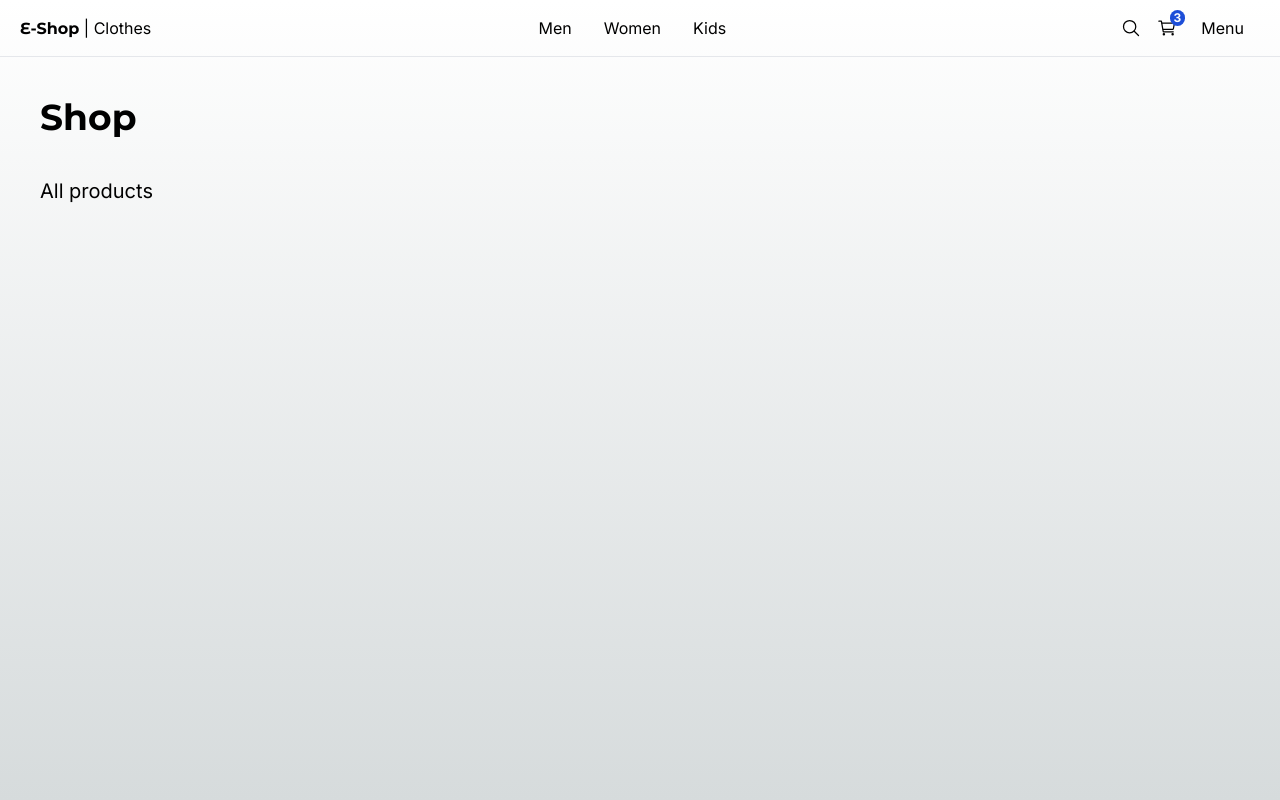
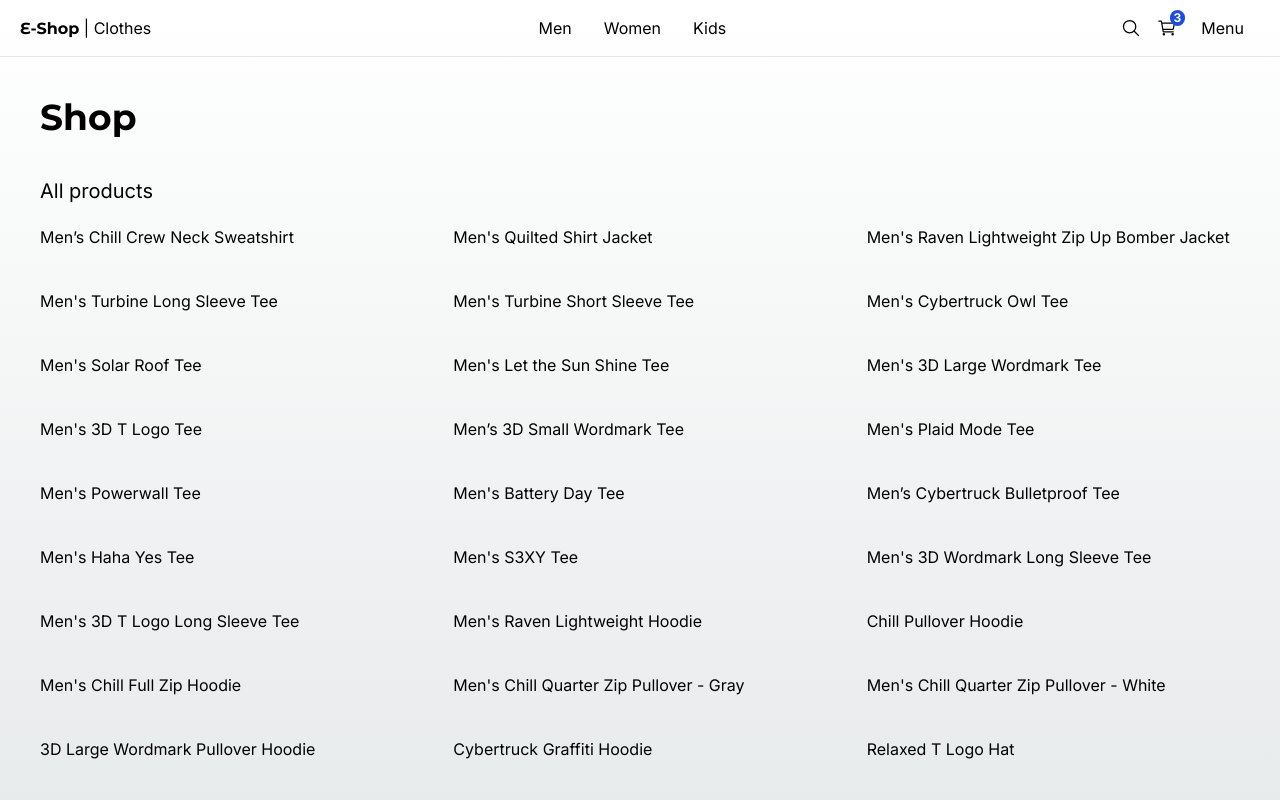
Before and after one commit to fernandoituarte/e-commerce-nextjs, a Next.js app: page / in a window 1280 px wide. Shown: the top 800 px of the page. Built offline with nearby package versions, Linux system fonts and the light colour scheme.

Commit message:
Added 'ProductGrid' component for displaying product lists.

```diff
--- a/src/app/(shop)/page.tsx
+++ b/src/app/(shop)/page.tsx
@@ -1,6 +1,10 @@
-import { Title } from '@/components'
+import { Title, ProductGrid } from '@/components'
 import { titleFont } from '@/config/fonts'
+import { initialData } from '@/seed/seed';
 import Image from 'next/image'
+
+
+const products = initialData.products;
 
 export default function Shop() {
   return (
@@ -10,6 +14,8 @@
         subtitle='All products'
         className='mb-2'
       />
+
+      <ProductGrid products={products} />
     </>
   )
 }
--- a/src/components/index.ts
+++ b/src/components/index.ts
@@ -1,3 +1,5 @@
+export * from './products/product-grid/ProductGrid';
+
 export * from './ui/not-found/PageNotFound';
 export * from './ui/title/Title';
 export * from './ui/top-menu/TopMenu';
--- /dev/null
+++ b/src/components/products/product-grid/ProductGrid.tsx
@@ -0,0 +1,15 @@
+import { Product } from "@/intefaces"
+
+interface Props {
+  products: Product[]
+}
+
+export const ProductGrid = ({ products }: Props) => {
+  return (
+    <div className="grid grid-cols-2 sm:grid-cols-3 gap-10 mb-10">
+      {products.map( product => (
+        <span key={product.slug}>{product.title}</span>
+      ))}
+    </div>
+  )
+}
--- a/src/components/ui/title/Title.tsx
+++ b/src/components/ui/title/Title.tsx
@@ -1,5 +1,4 @@
 import { titleFont } from "@/config/fonts";
-import { RiH3 } from "react-icons/ri";
 
 interface Props {
   title: string;
--- /dev/null
+++ b/src/intefaces/index.ts
@@ -0,0 +1 @@
+export * from './product.interface';
```
Also changed, not shown: src/intefaces/product.interface.ts (added, +16 -0 lines).
